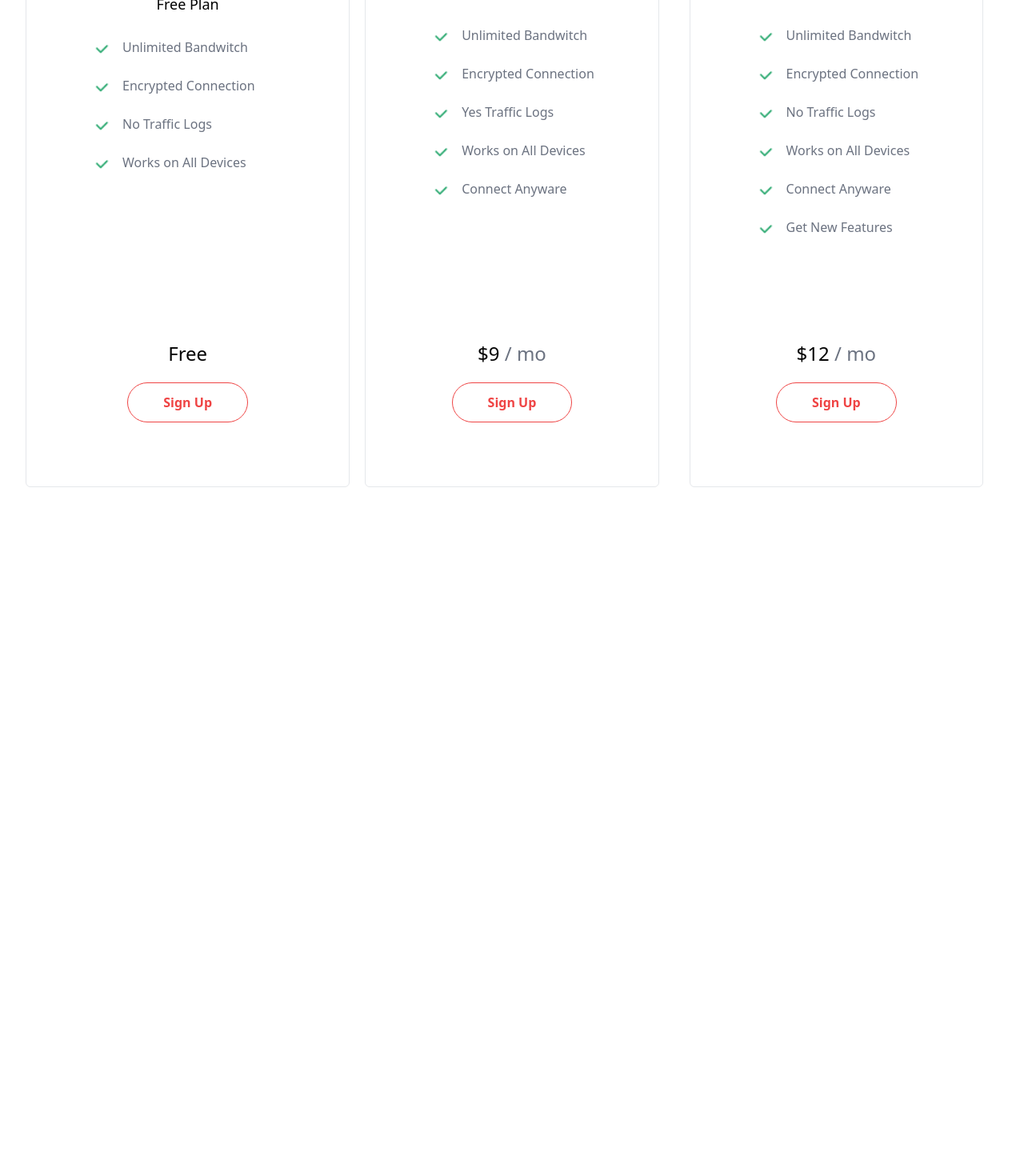
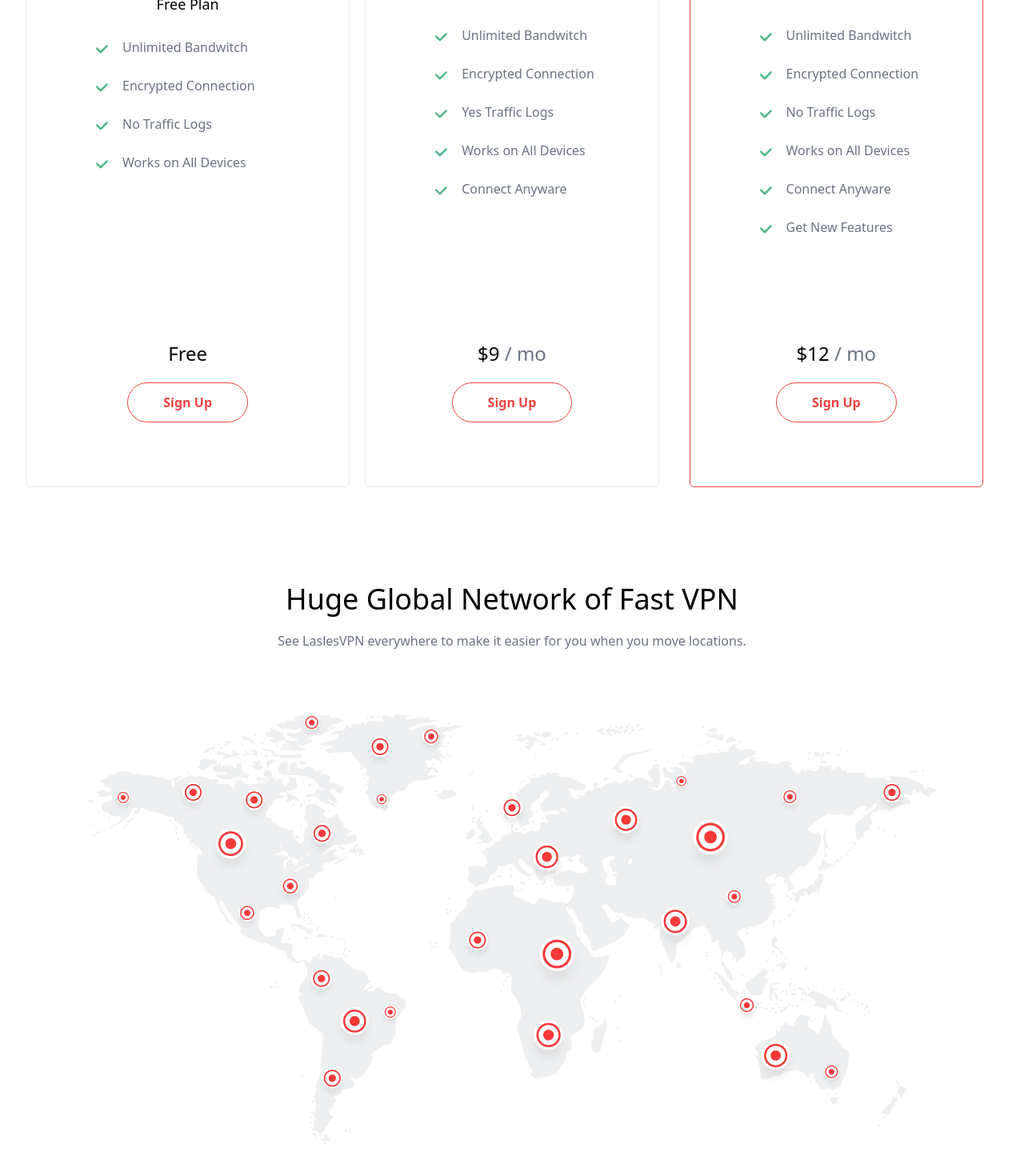
Before and after one commit to rezcode/laslesVPN-tailwind-landingPage, a React (Create React App) app: page / in a window 1280 px wide. Shown: the part 1700-3170 px from the top of the page at 80% size. Before the commit the page ends 2389 px from the top, so only its background shows below. Built offline with nearby package versions, Linux system fonts and the light colour scheme.

Commit message:
add section global users

```diff
--- /dev/null
+++ b/src/components/GlobalNetwork.js
@@ -0,0 +1,19 @@
+import React from "react";
+import Illustration3 from "../assets/images/Huge Global.png";
+
+const GlobalNetwork = () => {
+  return (
+    <div className="my-20 md:my-10 text-center">
+      <h1 className="font-medium text-2xl md:text-4xl mb-5">
+        Huge Global Network of Fast VPN
+      </h1>
+      <p className="font-medium text-base text-gray-500 mb-20">
+        See LaslesVPN everywhere to make it easier for you when you move
+        locations.
+      </p>
+      <img className="mx-auto" src={Illustration3} alt="global" />
+    </div>
+  );
+};
+
+export default GlobalNetwork;
--- a/src/components/Plans.js
+++ b/src/components/Plans.js
@@ -57,7 +57,7 @@ const Plans = () => {
         {plans.map((item, index) => (
           <div
             key={index}
-            className="relative mx-auto border px-20 pt-10 md:pt-20 pb-72 mb-9 md:mb-20 rounded-md"
+            className="relative mx-auto border px-20 last:border-red-500 pt-10 md:pt-20 pb-72 mb-9 md:mb-20 rounded-md"
           >
             <img src={item.icon} className="mx-auto mb-7" alt="plan-icons" />
             <div className="text-center mb-7 font-medium text-lg">
--- a/src/pages/Home.js
+++ b/src/pages/Home.js
@@ -2,6 +2,7 @@ import React from "react";
 import Banner from "../components/Banner";
 import Facilities from "../components/Facilities";
 import Features from "../components/Features";
+import GlobalNetwork from "../components/GlobalNetwork";
 import Plans from "../components/Plans";
 
 const Home = () => {
@@ -12,6 +13,7 @@ const Home = () => {
         <Facilities />
         <Features />
         <Plans />
+        <GlobalNetwork />
       </div>
     </>
   );
```
